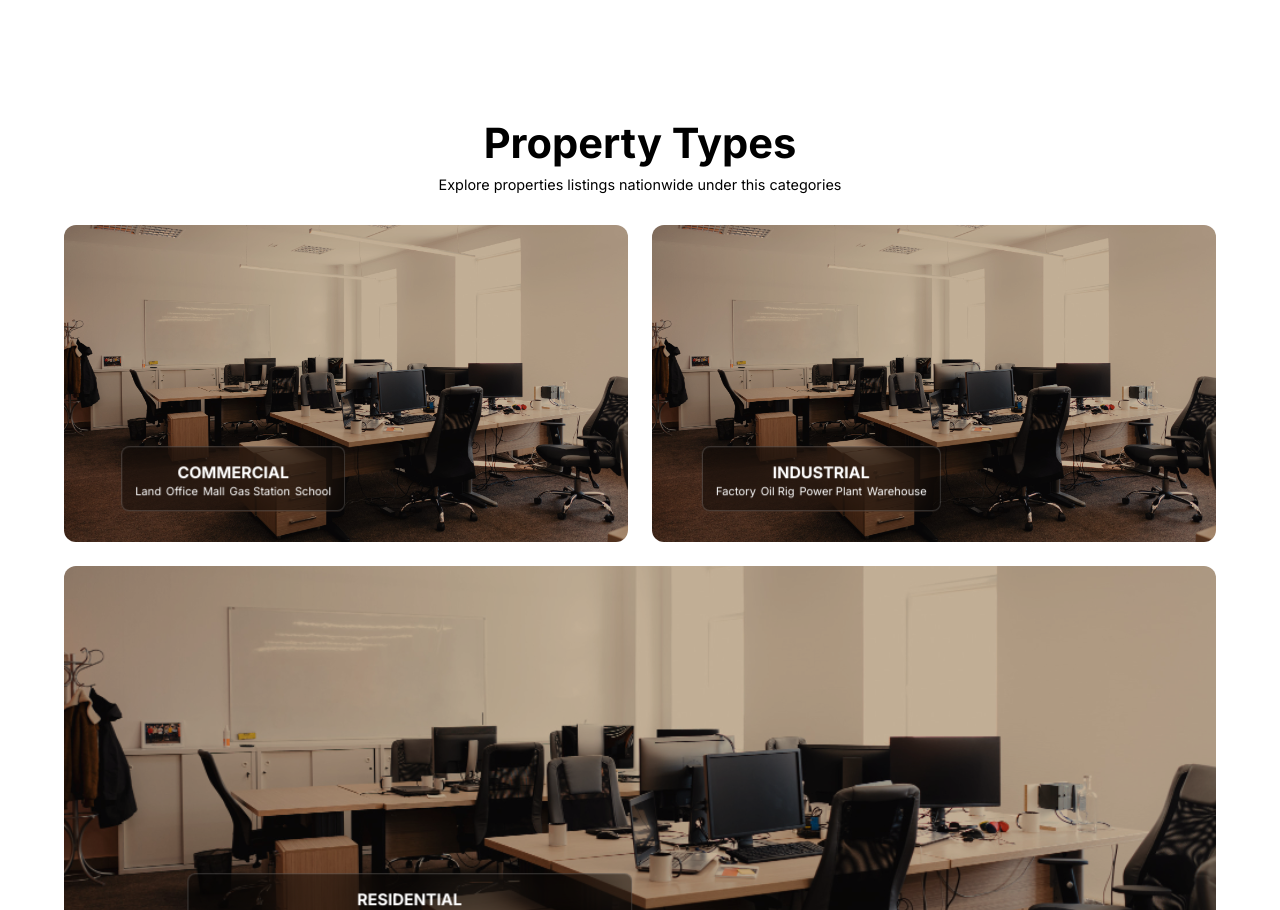
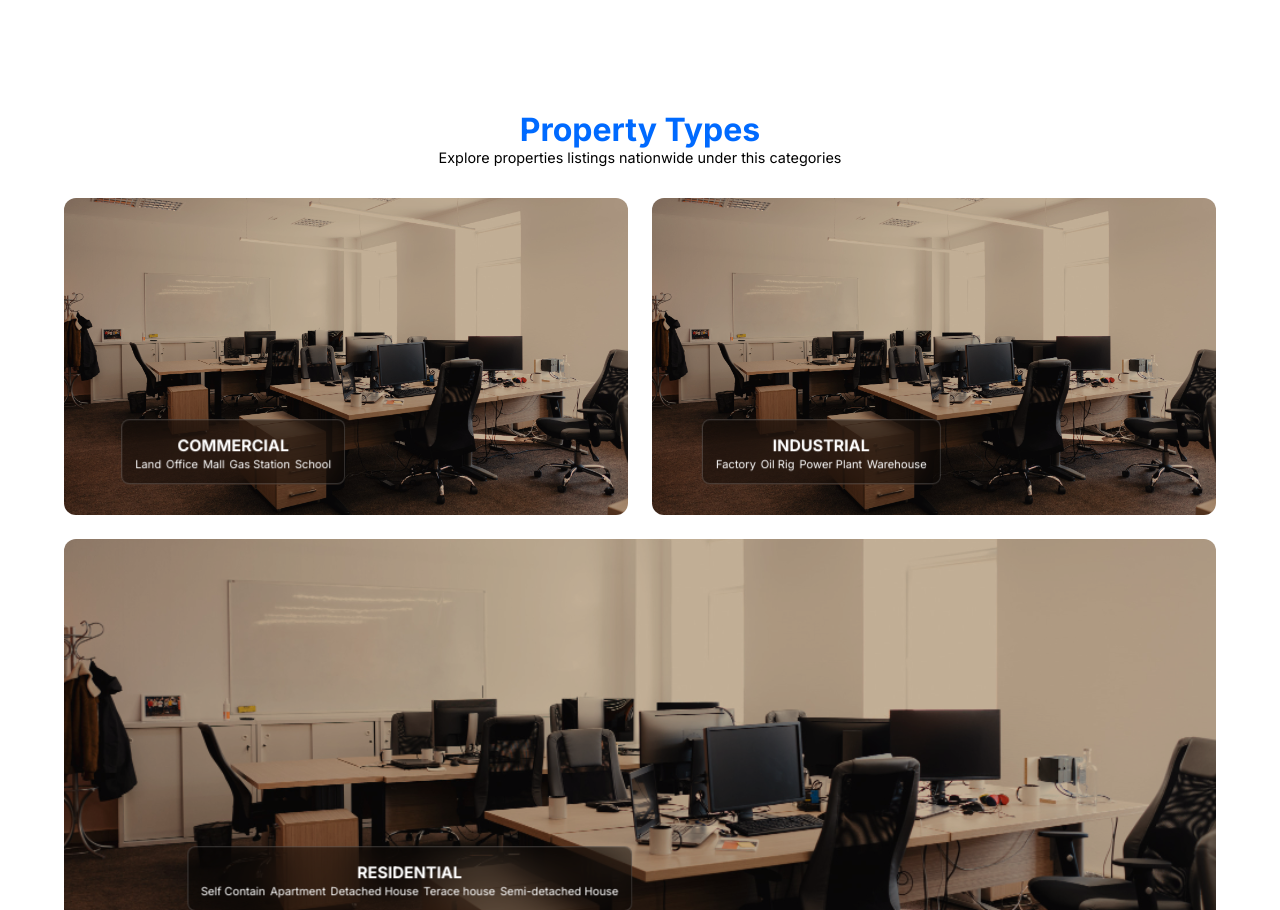
Before and after one commit to twoone-technologies/kaban_FE, a React (Vite) app: page / in a window 1280 px wide. Shown: the part 1430-2340 px from the top of the page. Built offline with nearby package versions, Linux system fonts and the light colour scheme.

Commit message:
changed the section-heading co

```diff
--- a/src/components/navigation/navigation.module.css
+++ b/src/components/navigation/navigation.module.css
@@ -122,6 +122,7 @@
   padding: 0.5rem 1rem;
   font-size: clamp(3px, 4vw, 0.8rem);
   width: 100%;
+  cursor: pointer;
 }
 
 @media screen and (width >= 768px) {
--- a/src/components/propertyTypeSection/PropertyTypeSection.tsx
+++ b/src/components/propertyTypeSection/PropertyTypeSection.tsx
@@ -7,7 +7,7 @@ export default function PropertyTypeSection() {
     <section className="section">
       <Container element='div'>
         <div className={`pad ${style.section_title}`}>
-          <h1 className='section_heading'>Property Types</h1>
+          <h2>Property Types</h2>
           <p>Explore properties listings nationwide under this categories</p>
         </div>
         <div className={style.grid_container}>
```
